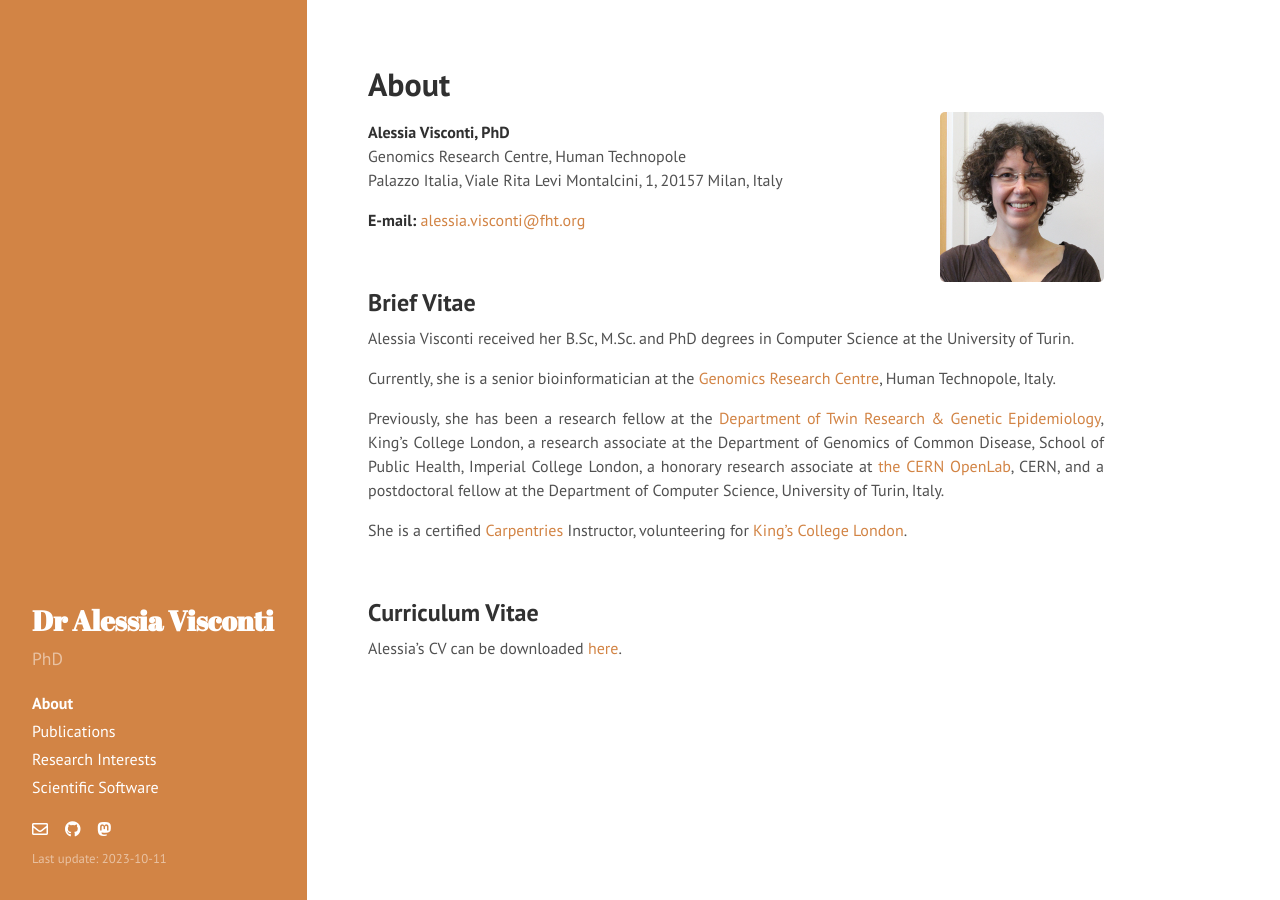
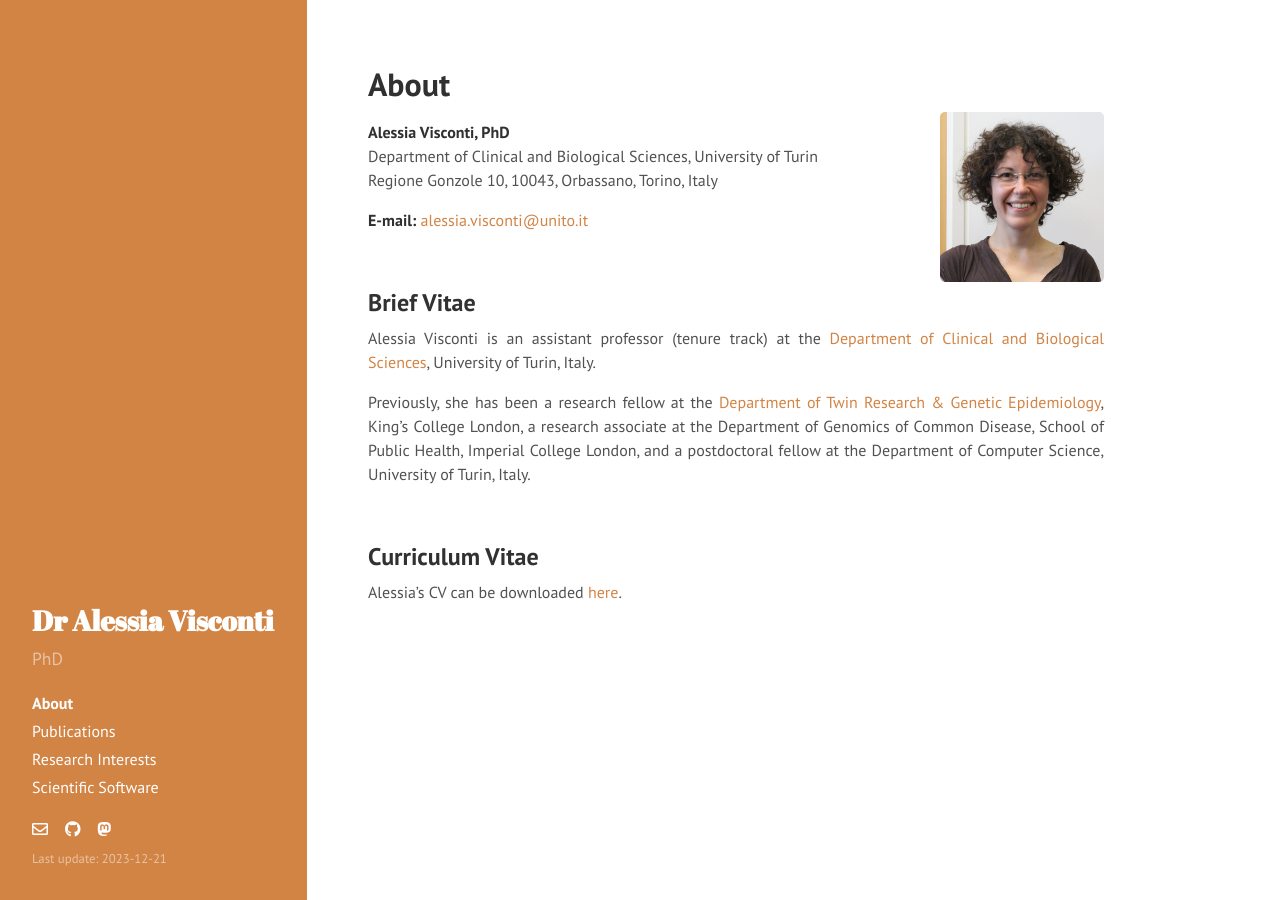
Before and after one commit to alesssia/alesssia.github.io, a Jekyll site: the page built from index.md, in a window 1280 px wide. Built offline with Jekyll 4.4.1, drawn with Linux system fonts in a browser that asks for light colours; nearby versions of some CDN libraries; a style sheet for code colours, icons or effects is not loaded.

Commit message:
Updated to UniTO

```diff
--- a/_config.yml
+++ b/_config.yml
@@ -11,12 +11,12 @@ tagline:     ''
 description: 'PhD'
 url:         http://alesssia.github.io/
 baseurl:     /
-lastmod:    '2023-10-11'
+lastmod:    '2023-12-21'
 
 author:
   name:      'Alessia Visconti'
   url:       http://alesssia.github.io/
-  email:     alessia.visconti@fht.org
+  email:     alessia.visconti@unito.it
   twitter:   _alesssia
   mastodon:  mas.to/@alesssia
   github:    alesssia
--- a/index.md
+++ b/index.md
@@ -6,22 +6,19 @@ title: About
 ![Alessia's profile pic]({{ "/" | relative_url }}assets/official_pic_xxsmall_web_face.png)
 
 **Alessia Visconti, PhD** \\
-Genomics Research Centre, Human Technopole\\
-Palazzo Italia, Viale Rita Levi Montalcini, 1, 20157 Milan, Italy
+Department of Clinical and Biological Sciences, University of Turin\\
+Regione Gonzole 10, 10043, Orbassano, Torino, Italy
 
-**E-mail:** [alessia.visconti@fht.org](mailto:alessia.visconti@fht.org)
+**E-mail:** [alessia.visconti@unito.it](mailto:alessia.visconti@unito.it)
 
 <br>
 
 ## Brief Vitae
 
-Alessia Visconti received her B.Sc, M.Sc. and PhD degrees in Computer Science at the University of Turin.
+Alessia Visconti is an assistant professor (tenure track) at the [Department of Clinical and Biological Sciences](https://www.clinbio.unito.it/do/home.pl), University of Turin, Italy.
 
-Currently, she is  a senior bioinformatician at the [Genomics Research Centre](https://humantechnopole.it/en/research-centres/genomics/), Human Technopole, Italy.
+Previously, she has been a research fellow at the [Department of Twin Research & Genetic Epidemiology](http://www.twinsuk.ac.uk/), King's College London, a research associate at the Department of Genomics of Common Disease, School of Public Health, Imperial College London, and a postdoctoral fellow at the Department of Computer Science, University of Turin, Italy.
 
-Previously, she has been a research fellow at the [Department of Twin Research & Genetic Epidemiology](http://www.twinsuk.ac.uk/), King's College London, a research associate at the Department of Genomics of Common Disease, School of Public Health, Imperial College London, a honorary research associate at [the CERN OpenLab](http://openlab.cern/), CERN, and a postdoctoral fellow at the Department of Computer Science, University of Turin, Italy.
-
-She is a certified [Carpentries](https://carpentries.org/) Instructor, volunteering for [King's College London](https://kcl-carpentries.github.io/index.html).
 
 <br>
 
```
Also changed, not shown: 2 other files.
